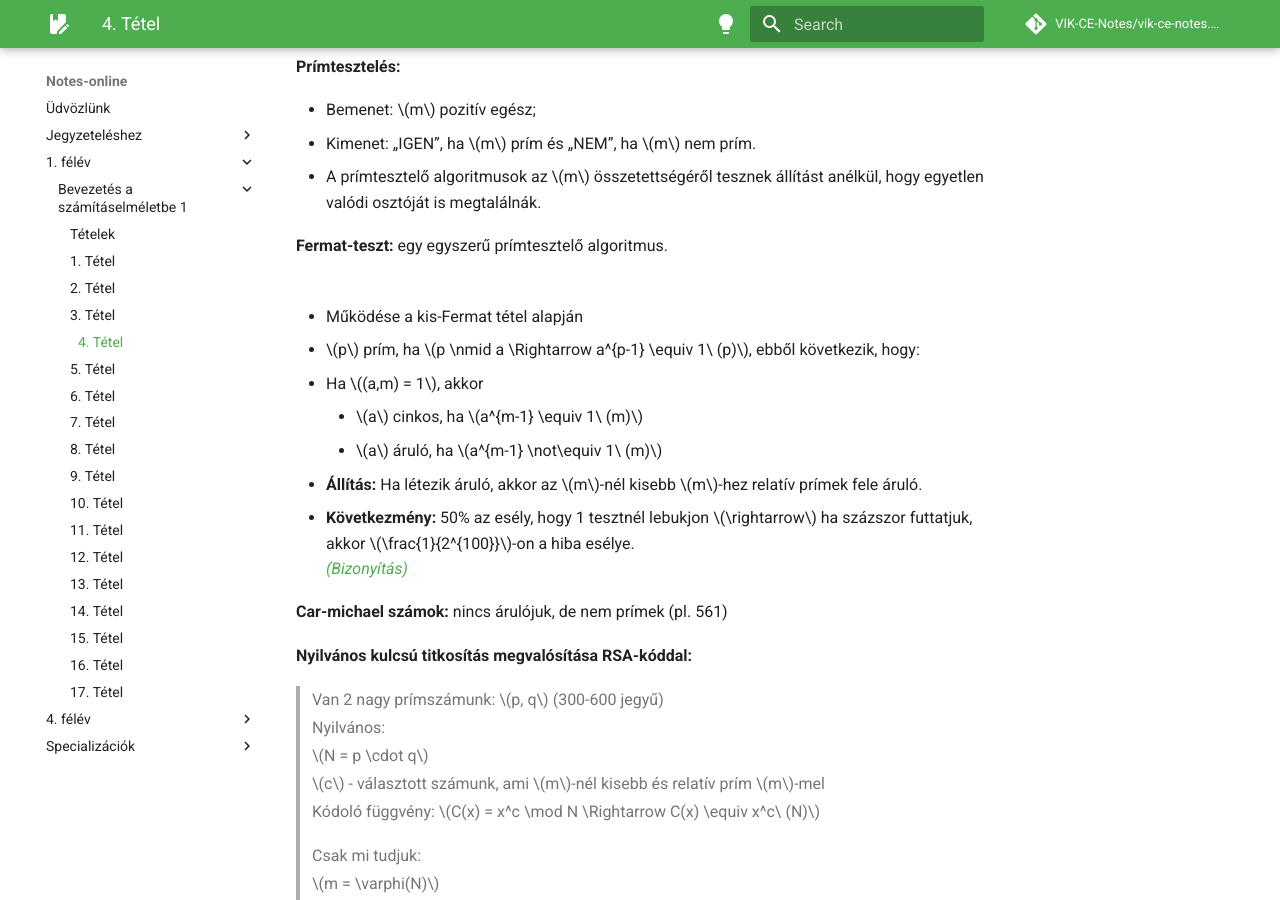
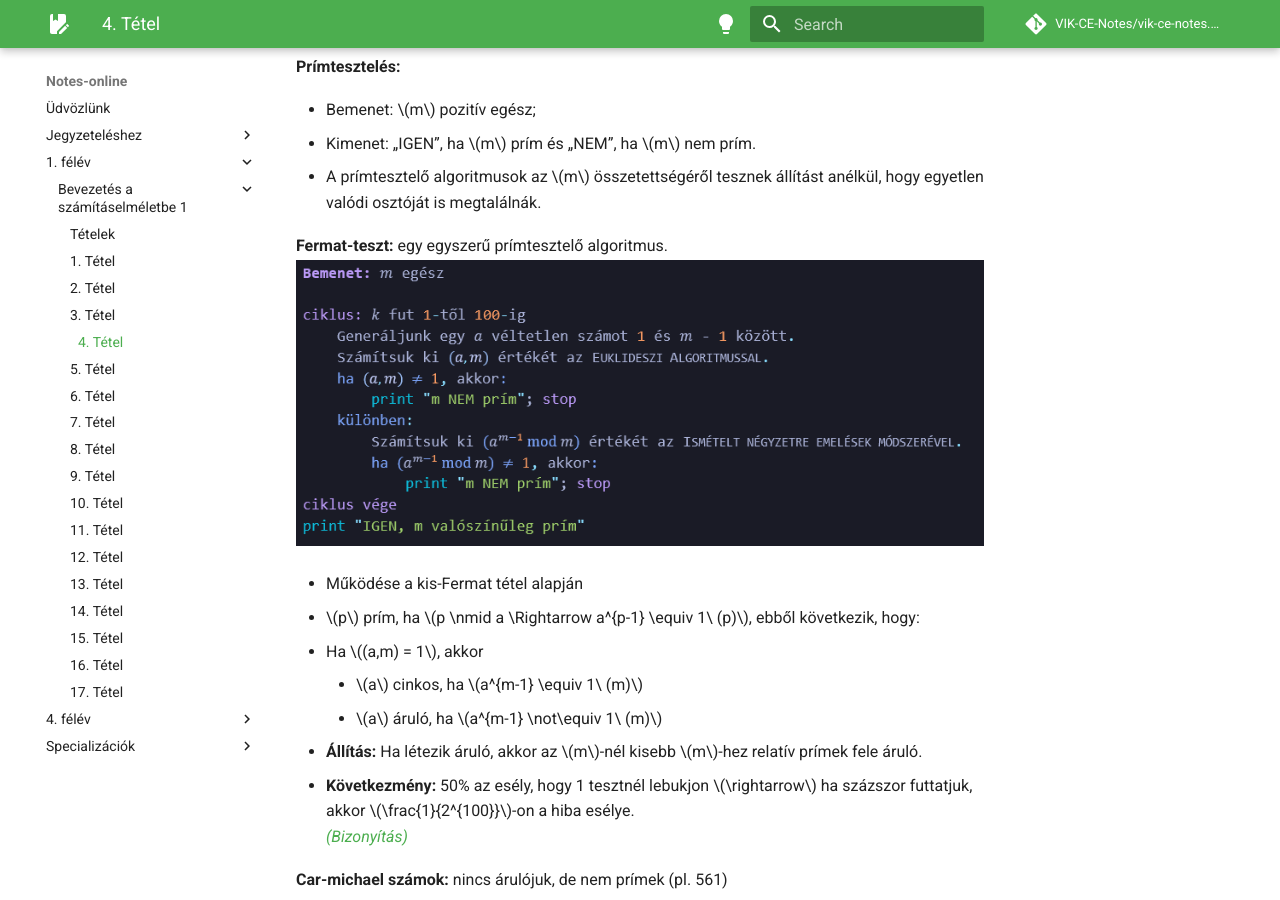
Before and after one commit to VIK-CE-Notes/vik-ce-notes.github.io, an MkDocs documentation site: the page built from docs/notes/sem1/theory_of_computing_1/4.md, in a window 1280 px wide and 900 px high, scrolled down 1626 px. Built offline with MkDocs 1.6.1 and Material for MkDocs 9.7.7, drawn with Linux system fonts in a browser that asks for light colours; nearby versions of some CDN libraries; library files that are not in the unit come from our copies; comment, search, counter and statistics services are not loaded.

Commit message:
Revert accidental changes to Bsz1 notes
Find and replace to brrrr

```diff
--- a/docs/notes/sem1/theory_of_computing_1/4.md
+++ b/docs/notes/sem1/theory_of_computing_1/4.md
@@ -52,7 +52,7 @@ Polinomiális futásidejű algoritmus (vázlatos) fogalma. Számelmélet és alg
 - A prímtesztelő algoritmusok az $m$ összetettségéről tesznek állítást anélkül, hogy egyetlen valódi osztóját is megtalálnák.
 
 **Fermat-teszt:** egy egyszerű prímtesztelő algoritmus.
-![](../img/fermat-test.png)
+![](./img/fermat-test.png)
 
 - Működése a kis-Fermat tétel alapján
 - $p$ prím, ha $p \nmid a \Rightarrow a^{p-1} \equiv 1\ (p)$, ebből következik, hogy:
```
Also changed, not shown: docs/notes/sem1/theory_of_computing_1/14.md (+1 -1 lines).
